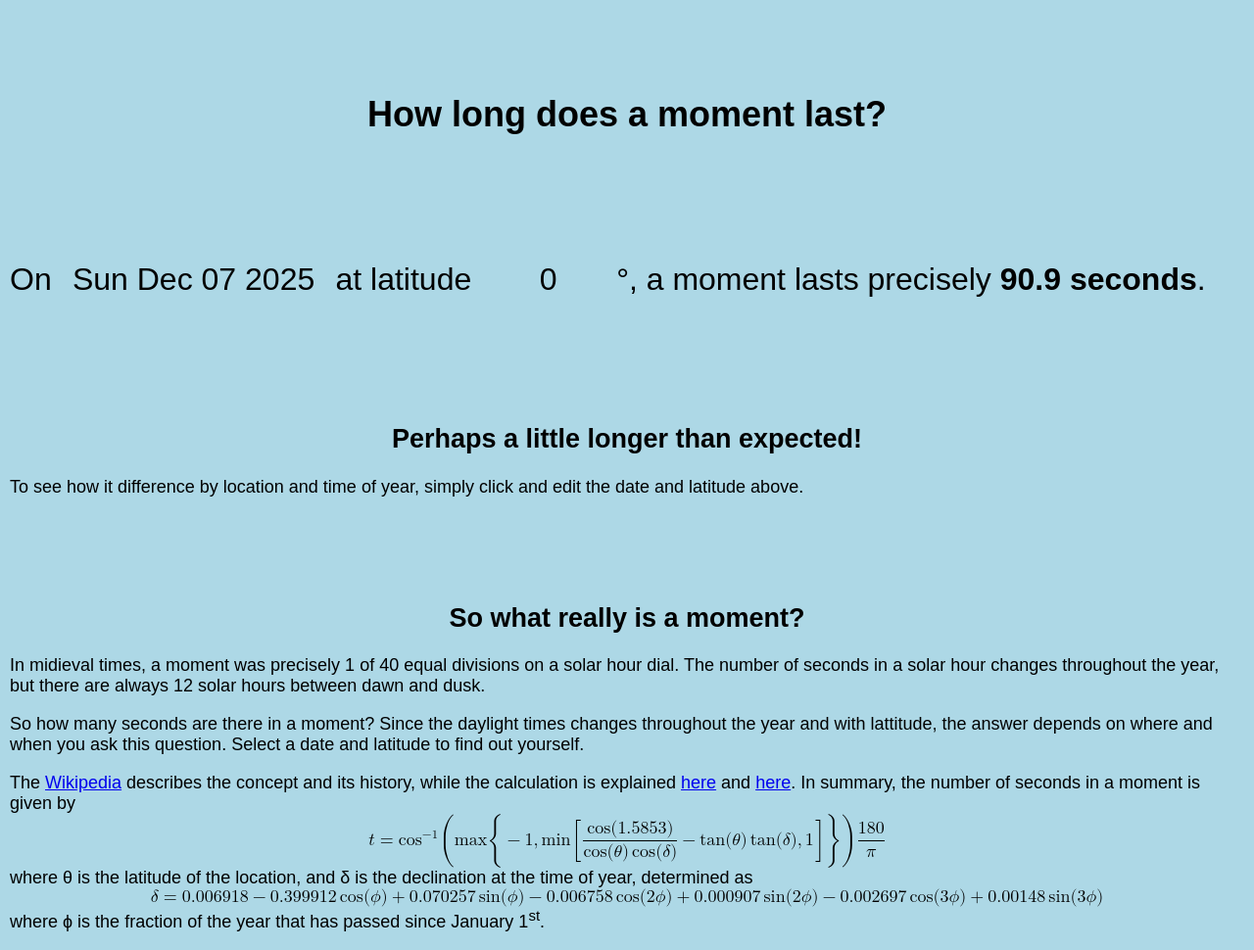
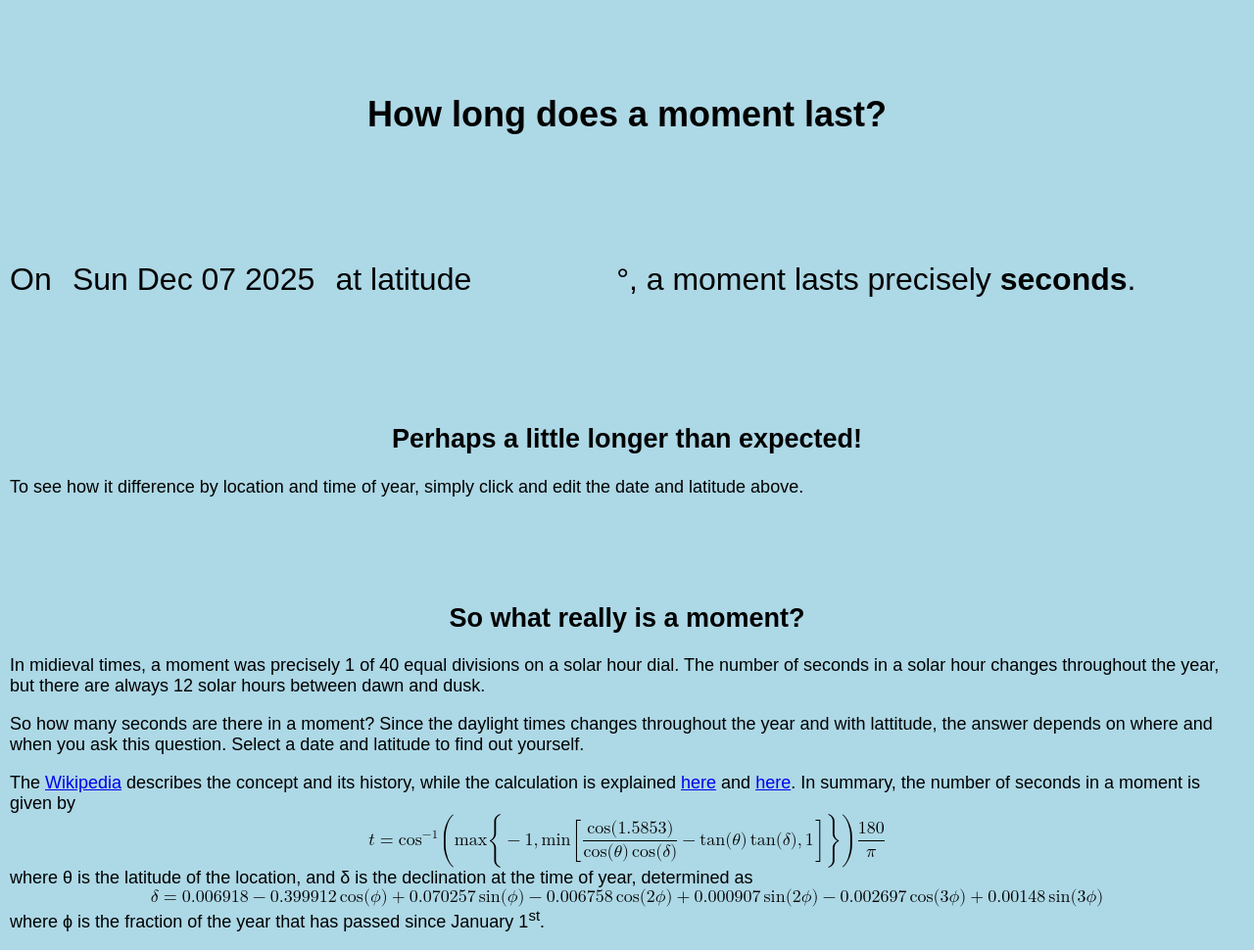
Before and after one commit to corilim/corilim.github.io, a Jekyll site: the page outreach/moment.html, which Jekyll copies as it is, in a window 1280 px wide. Shown: the whole page at 98% size. Built offline with Jekyll 4.4.1, drawn with Linux system fonts in a browser that asks for light colours.

Commit message:
Fixed initial state.

```diff
--- a/outreach/moment.html
+++ b/outreach/moment.html
@@ -18,7 +18,7 @@
                 var day_of_year = time / 1000 / 3600 / 24 % 365.25 + 1;
 
                 var latitude_str = document.getElementsByName('latitude')[0].value;
-                var latitude = parseFloat(latitude_str) * Math.PI / 180
+                var latitude = parseFloat(latitude_str) * Math.PI / 180;
                 if (isNaN(latitude)) {
                     if (navigator.geolocation) navigator.geolocation.getCurrentPosition(setLatitude);
                     return;
@@ -28,7 +28,7 @@
                 var fractional_year =  (day_of_year - 1) * 2 * Math.PI / 365.25;
                 var declination = 0.006918 - 0.399912 * Math.cos(fractional_year) + 0.070257 * Math.sin(fractional_year) - 0.006758 * Math.cos(2 * fractional_year) + 0.000907 * Math.sin(2 * fractional_year) - 0.002697 * Math.cos(3 * fractional_year) + 0.00148 * Math.sin(3 * fractional_year)
                 function clamp(n) {
-                    return n <= -1 ? -1 : n >= 1 ? 1 : n
+                    return n <= -1 ? -1 : n >= 1 ? 1 : n;
                 }
                 var daylight_h = Math.acos(clamp(Math.cos(1.5853) / (Math.cos(latitude) * Math.cos(declination)) - Math.tan(latitude) * Math.tan(declination))) * 24 / Math.PI;
                 var solar_hour_s = daylight_h * 3600 / 12;
@@ -75,7 +75,7 @@
                 <label for="time">On</label>
                 <input type="text" name="time" size="12" onchange="update()">
                 <label for="latitude">at latitude</label>
-                <input type="text" name="latitude" size="5" value="0" onchange="update()">°,
+                <input type="text" name="latitude" size="5" onchange="update()">°,
                 a moment lasts precisely <b><span id="duration"> </span> seconds</b>.
             </form>
 
```
